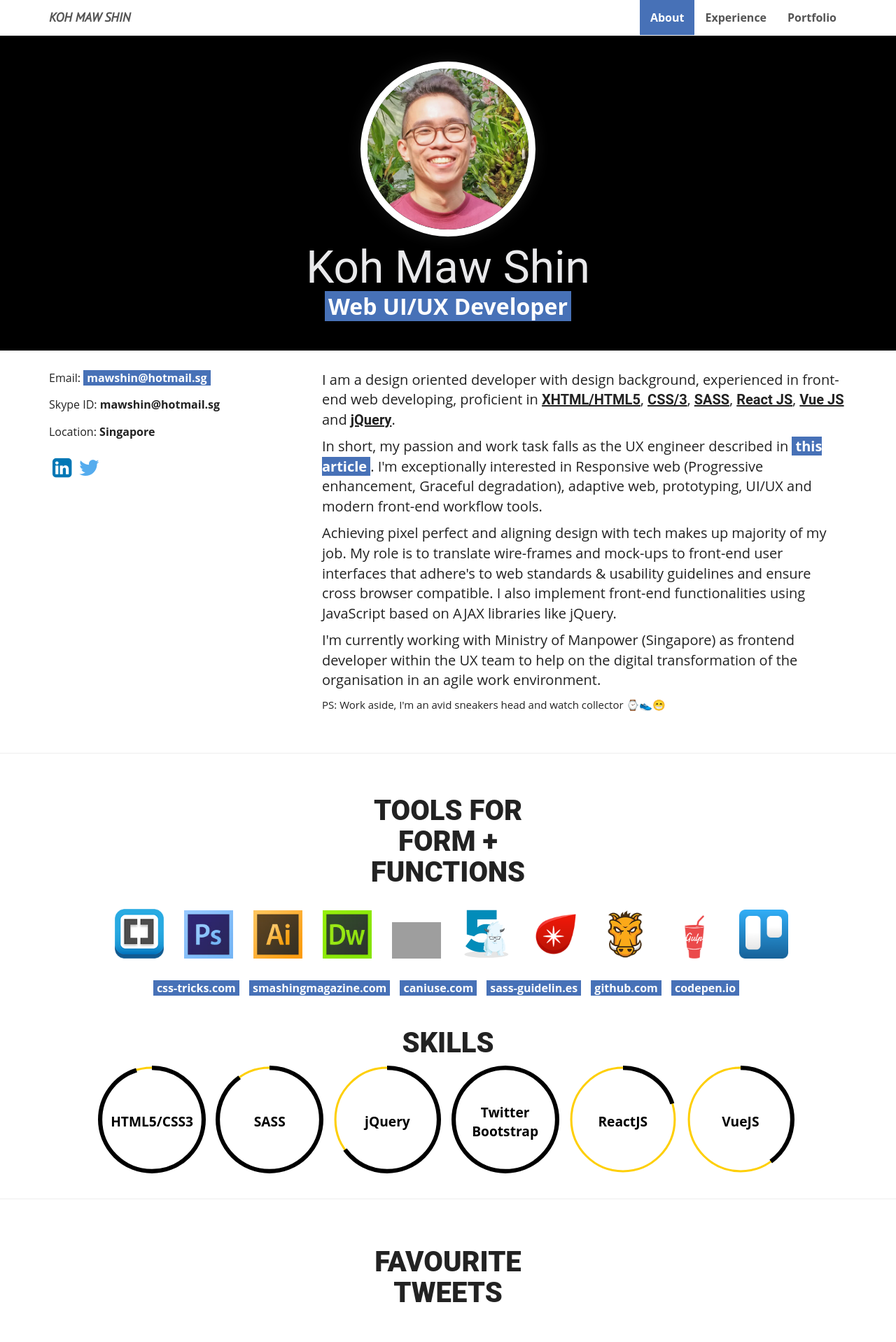
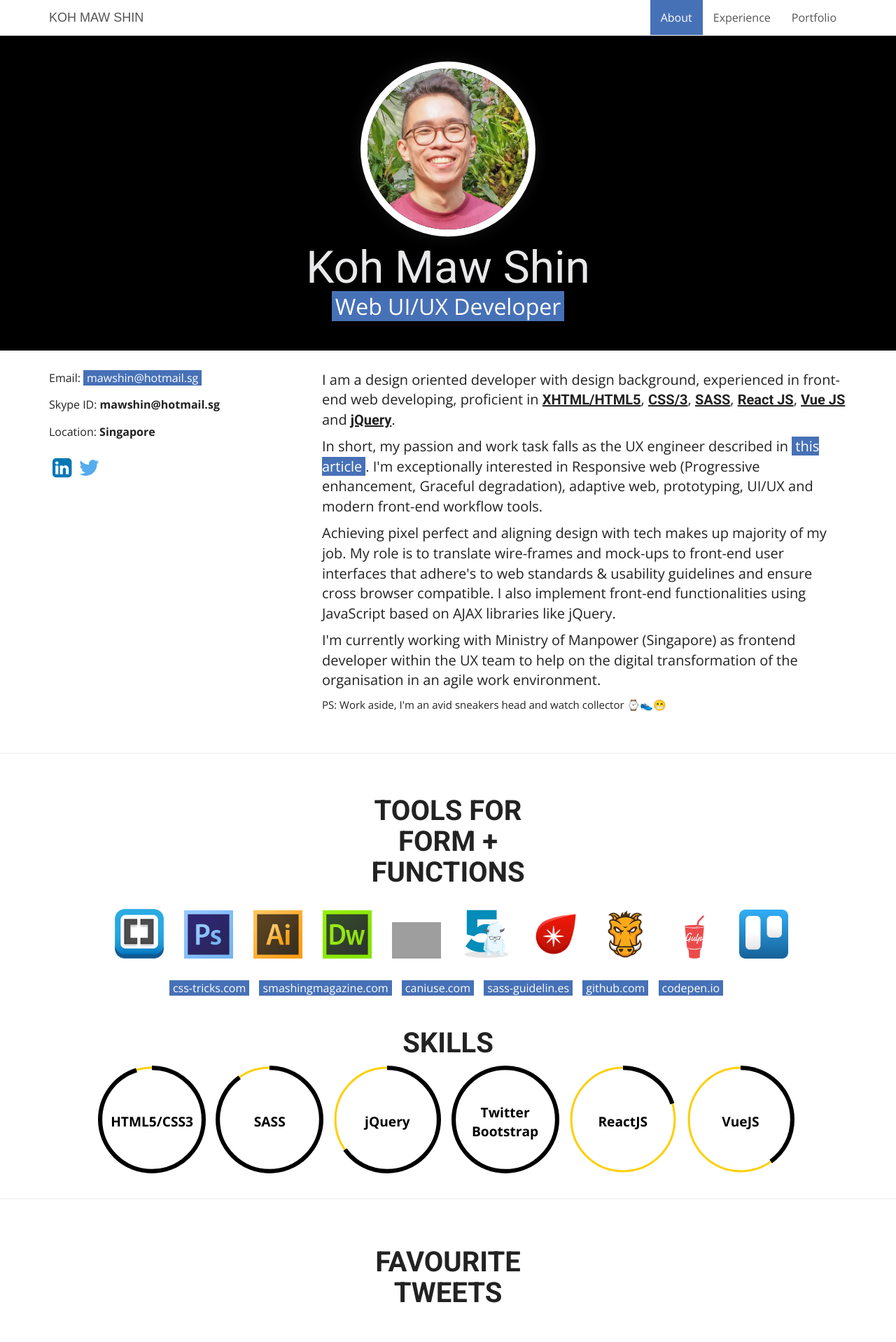
Before and after one commit to mawshin/mawshin, a PHP site: page / in a window 1280 px wide. Shown: the whole page at 70% size. Run offline with PHP 8.4, Linux system fonts and the light colour scheme; some libraries are stand-ins or nearby versions; grey boxes are pictures that could not be loaded.

Commit message:
update landing page css

```diff
--- a/css/main.css
+++ b/css/main.css
@@ -77,7 +77,7 @@ nav + section {margin-top: 4.25em;}
 }
 
 h1, h2, h3 {font-family: 'Roboto', sans-serif;}
-a {background: #4771b7; color: #fff; font-weight: bold; padding: 0 5px; transition: color 0.5s ease, background-color 0.5s ease;}
+a {background: #4771b7; color: #fff; font-weight: normal; padding: 0 5px; transition: color 0.5s ease, background-color 0.5s ease;}
 a:hover, a:focus {background: transparent; color: #4771b7; text-decoration: none;}
 a.highlight {background: #fff700; color: #000; font-size: 16px;}
 u {font-family: 'Roboto', sans-serif;}
--- a/index.html
+++ b/index.html
@@ -5,7 +5,7 @@
 	<meta http-equiv="X-UA-Compatible" content="IE=edge">
 	<meta name="viewport" content="width=device-width, initial-scale=1.0">
 
-	<link href="//fonts.googleapis.com/css?family=Bitter|PT+Sans:400i" rel="stylesheet">
+	<link href="//fonts.googleapis.com/css2?family=Open+Sans:ital,wght@0,300;0,400;0,700;0,800;1,300;1,400;1,700;1,800&family=Roboto:ital,wght@0,400;0,700;1,400;1,700&display=swap" rel="stylesheet">
 
 	<link rel="shortcut icon" href="img/favicon.ico">
 	<link rel="stylesheet" href="css/bootstrap.min.css">
```
